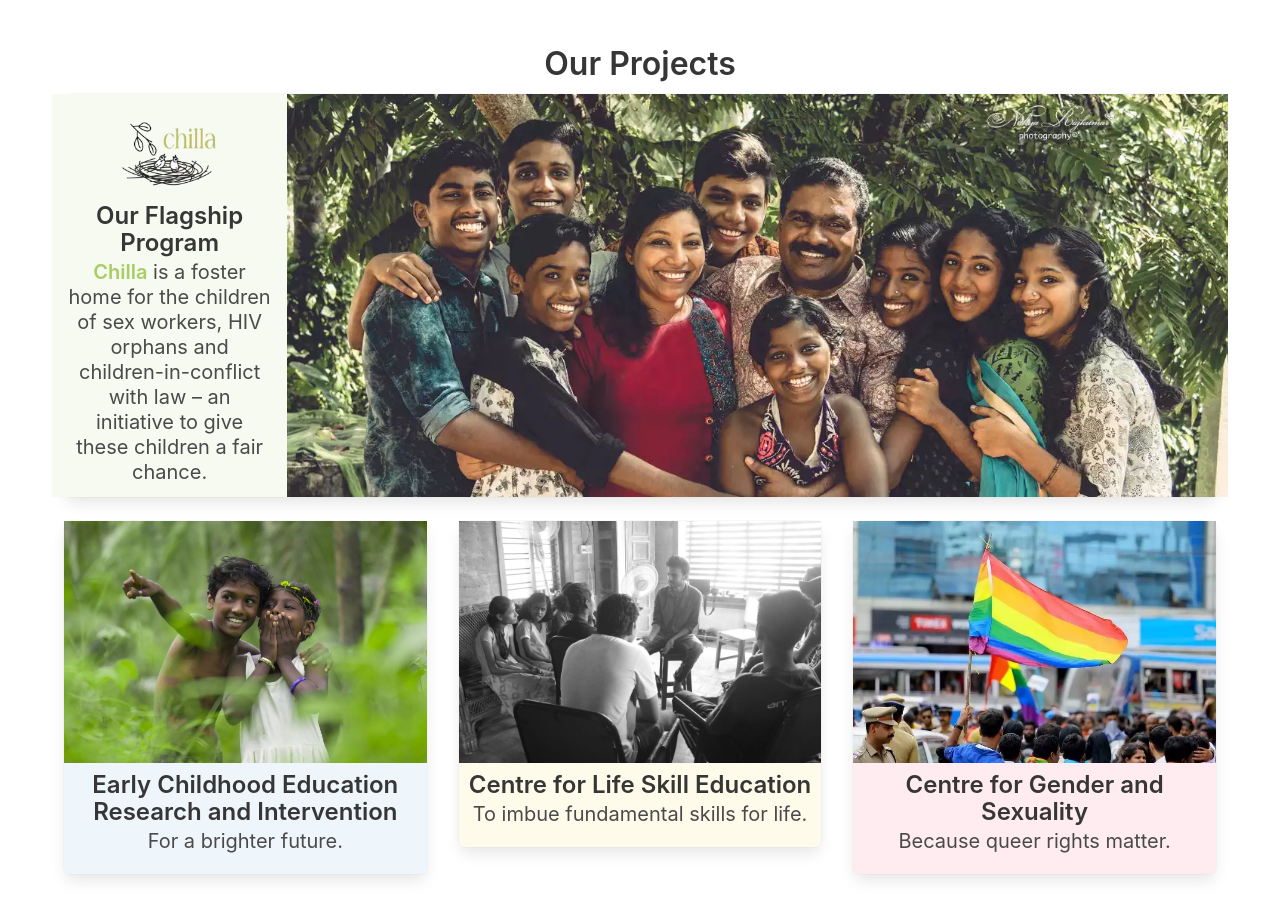
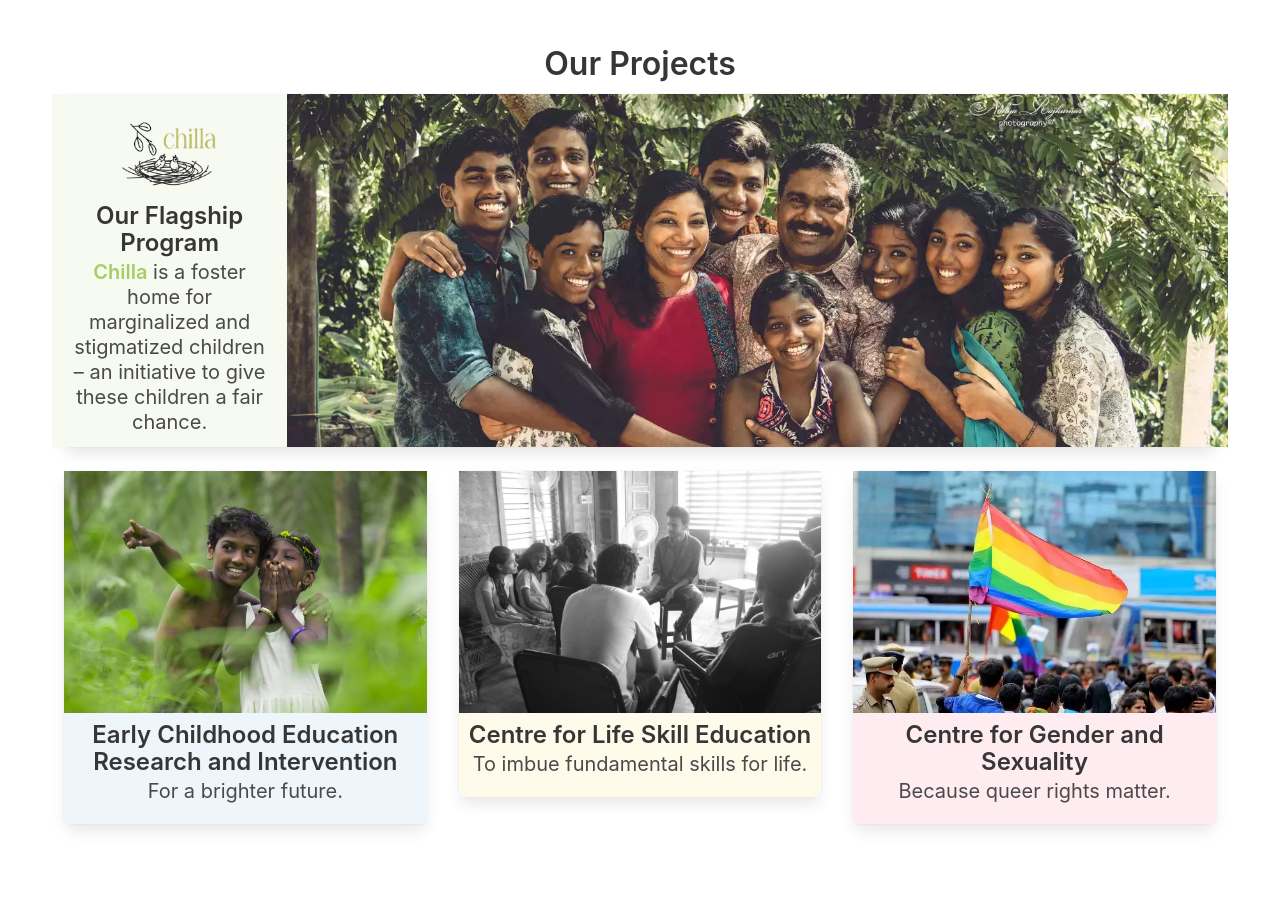
Before and after one commit to thennal10/anannia, a Jekyll site: the page built from index.html, in a window 1280 px wide and 900 px high, scrolled down 1354 px. Built offline with Jekyll 4.4.1, drawn with Linux system fonts in a browser that asks for light colours.

Commit message:
Removed references to HIV orphans, etc.
As Chilla has been officially reclassified as a foster home, those specifiers no longer apply.

```diff
--- a/chilla.html
+++ b/chilla.html
@@ -10,7 +10,7 @@
     <div class="container content is-size-5-desktop">
         <p class="title">A place for the marginalized to call home.</p>
         <p>
-            <strong>Chilla</strong>, translated as branch from Malayalam, is a foster home for the children of sex workers, HIV orphans and children-in-conflict with law –
+            <strong>Chilla</strong>, translated as branch from Malayalam, is a foster home for marginalized and stigmatized children –
             an initiative to give these children a fair chance to live and be connected with their mothers.
         </p>
         <p>
--- a/index.html
+++ b/index.html
@@ -36,8 +36,8 @@
                                     </picture>
                                     <p class="title is-size-4">Our Flagship Program</p>
                                     <p class="subtitle">
-                                        <strong class="has-text-primary">Chilla</strong> is a foster home for the children of sex workers,
-                                        HIV orphans and children-in-conflict with law – an initiative to give these children a fair chance.
+                                        <strong class="has-text-primary">Chilla</strong> is a foster home for marginalized and stigmatized children
+                                        – an initiative to give these children a fair chance.
                                     </p>
                                 </div>
                                 <div class="column is-four-fifths background-img" id="chilla-img"></div>
```
